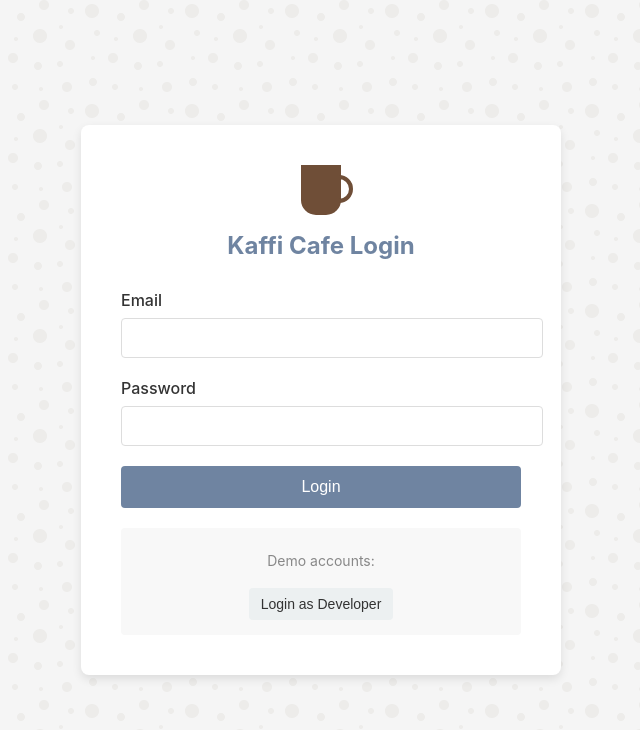
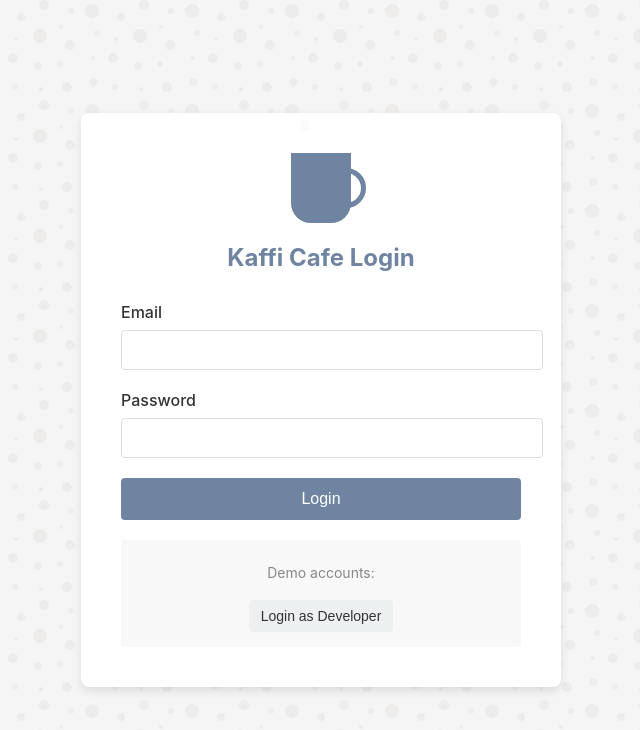
Before and after one commit to jgarroco/datama2_finals, a React (Create React App) app in the folder front-end/: page /login in a window 1280 px wide. Shown: the top 730 px of the page, without its empty margins (319-959 px from the left). Built offline with nearby package versions, Linux system fonts and the light colour scheme.

Commit message:
Fixed coffee logo on both pages

```diff
--- a/front-end/src/components/Dashboard.css
+++ b/front-end/src/components/Dashboard.css
@@ -272,31 +272,34 @@
     color: #7f8c8d;
   }
 
-  .coffee-logo {
+  .dashboard-coffee-logo {
     margin-bottom: 15px;
   }
 
-  .coffee-cup {
+  /* COFFEE MUG COLOR SETTINGS - Dashboard Page */
+  /* Change the background-color below to modify the mug color */
+  .dashboard-coffee-cup {
     position: relative;
     width: 40px;
     height: 50px;
-    background-color: #6f4e37;
+    background-color: white; /* COFFEE MUG COLOR */
     border-radius: 0 0 15px 15px;
     margin: 0 auto;
   }
 
-  .coffee-cup::before {
+  /* Change the border color below to modify the mug handle color */
+  .dashboard-coffee-cup::before {
     content: '';
     position: absolute;
     right: -12px;
     top: 10px;
     width: 15px;
     height: 20px;
-    border: 4px solid #6f4e37;
+    border: 4px solid white; /* COFFEE MUG HANDLE COLOR */
     border-radius: 0 15px 15px 0;
   }
 
-  .steam {
+  .dashboard-steam {
     position: absolute;
     top: -10px;
     left: 8px;
@@ -308,12 +311,12 @@
     animation: steam 2s infinite;
   }
 
-  .steam:nth-child(2) {
+  .dashboard-steam:nth-child(2) {
     left: 18px;
     animation-delay: 0.4s;
   }
 
-  .steam:nth-child(3) {
+  .dashboard-steam:nth-child(3) {
     left: 28px;
     animation-delay: 0.8s;
   }
--- a/front-end/src/components/Dashboard.js
+++ b/front-end/src/components/Dashboard.js
@@ -269,11 +269,11 @@ function Dashboard() {
     <div className="dashboard-container">
       <aside className="sidebar">
         <div className="sidebar-header">
-          <div className="coffee-logo">
-            <div className="coffee-cup">
-              <div className="steam"></div>
-              <div className="steam"></div>
-              <div className="steam"></div>
+          <div className="dashboard-coffee-logo">
+            <div className="dashboard-coffee-cup">
+              <div className="dashboard-steam"></div>
+              <div className="dashboard-steam"></div>
+              <div className="dashboard-steam"></div>
             </div>
           </div>
           <h2>Kaffi</h2>
--- a/front-end/src/components/Login.css
+++ b/front-end/src/components/Login.css
@@ -64,31 +64,34 @@
     font-size: 14px;
   }
 
-  .coffee-logo {
+  .login-coffee-logo {
     margin-bottom: 20px;
   }
 
-  .coffee-cup {
+  /* COFFEE MUG COLOR SETTINGS - Login Page */
+  /* Change the background-color below to modify the mug color */
+  .login-coffee-cup {
     position: relative;
     width: 60px;
     height: 70px;
-    background-color: #6F84A1;
+    background-color: #6F84A1; /* COFFEE MUG COLOR */
     border-radius: 0 0 20px 20px;
     margin: 0 auto;
   }
 
-  .coffee-cup::before {
+  /* Change the border color below to modify the mug handle color */
+  .login-coffee-cup::before {
     content: '';
     position: absolute;
     right: -15px;
     top: 15px;
     width: 20px;
     height: 30px;
-    border: 5px solid #5A6B82;
+    border: 5px solid #6F84A1; /* COFFEE MUG HANDLE COLOR */
     border-radius: 0 20px 20px 0;
   }
 
-  .steam {
+  .login-steam {
     position: absolute;
     top: -15px;
     left: 10px;
@@ -100,12 +103,12 @@
     animation: steam 2s infinite;
   }
 
-  .steam:nth-child(2) {
+  .login-steam:nth-child(2) {
     left: 25px;
     animation-delay: 0.4s;
   }
 
-  .steam:nth-child(3) {
+  .login-steam:nth-child(3) {
     left: 40px;
     animation-delay: 0.8s;
   }
--- a/front-end/src/components/Login.js
+++ b/front-end/src/components/Login.js
@@ -80,9 +80,9 @@ function Login() {
   return (
     <div className="login-container">
       <div className="login-form-wrapper">
-        <div className="coffee-logo">
-          <div className="coffee-cup">
-            <div className="steam"></div>
+        <div className="login-coffee-logo">
+          <div className="login-coffee-cup">
+            <div className="login-steam"></div>
           </div>
         </div>
         <h1>Kaffi Cafe Login</h1>
```
